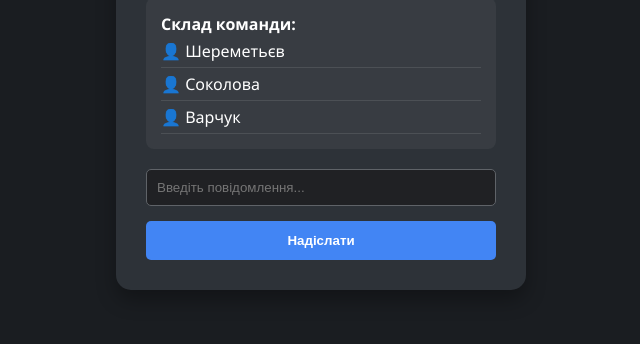
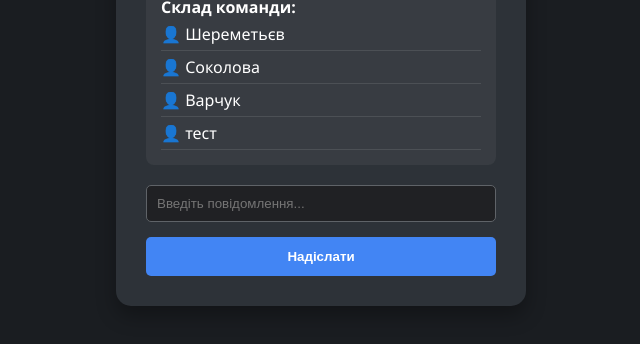
Before and after one commit to Dimon4ick68/cloud-lab-5, a plain HTML site: page index.html in a window 1280 px wide. Shown: the part 322-666 px from the top of the page, without its empty margins (319-959 px from the left). Drawn offline with Linux system fonts and the light colour scheme.

Commit message:
Add new list item for 'тест' in index.html

```diff
--- a/index.html
+++ b/index.html
@@ -26,6 +26,7 @@
                 <li>👤 Шереметьєв</li>
                 <li>👤 Соколова</li>
                 <li>👤 Варчук</li>
+                <li>👤 тест</li>
             </ul>
         </div>
         <input type="text" id="task" placeholder="Введіть повідомлення...">
```
